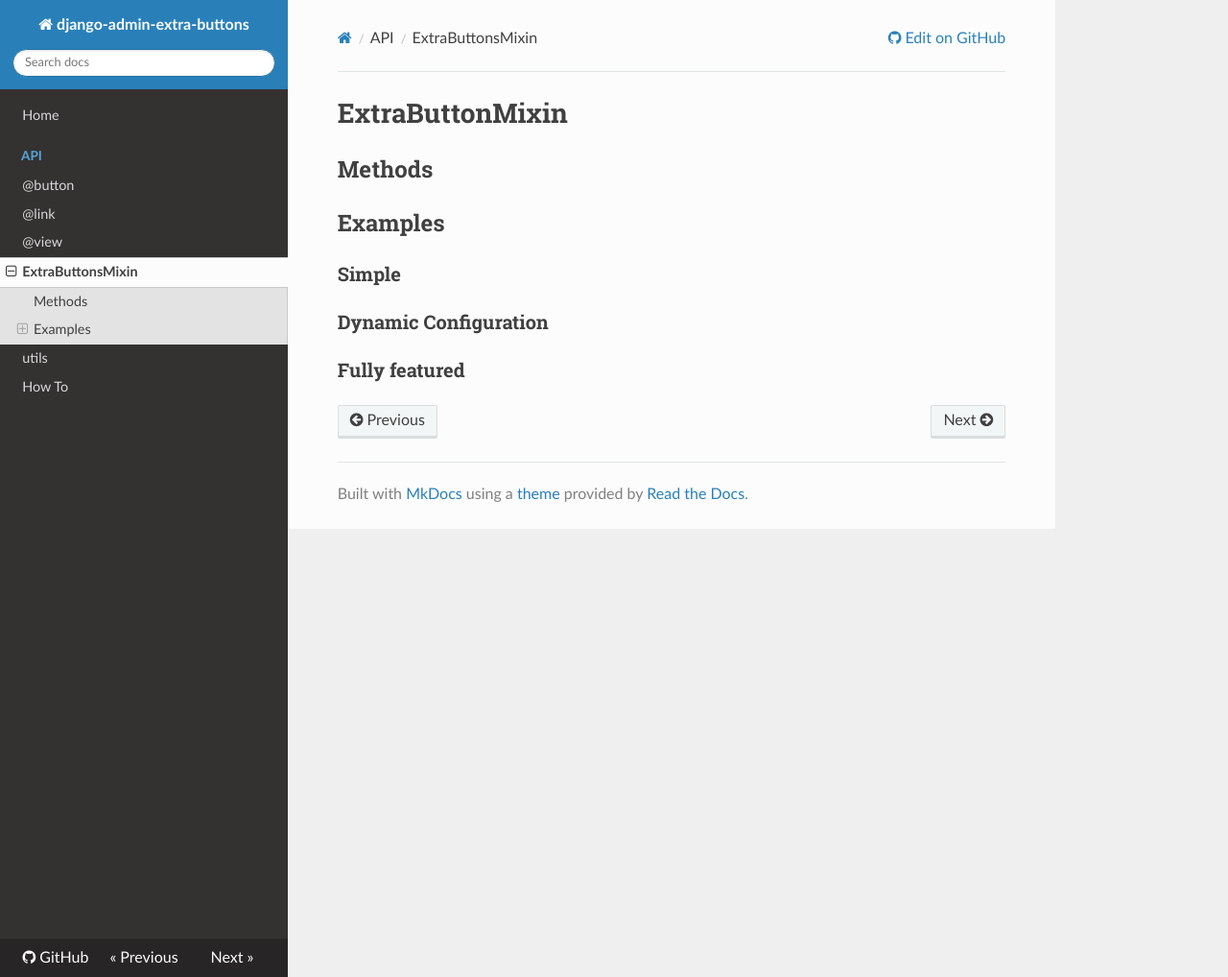
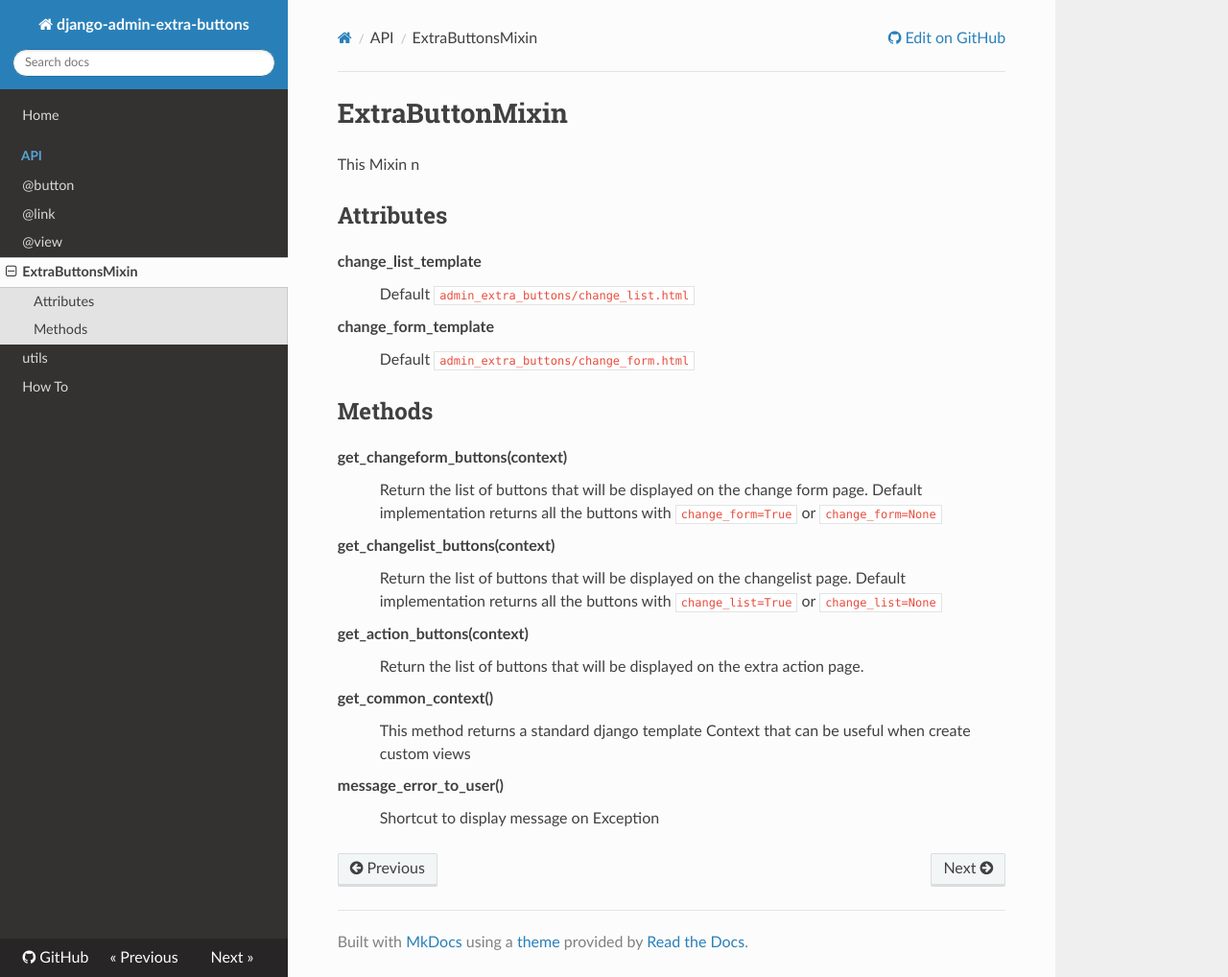
Before and after one commit to saxix/django-admin-extra-buttons, an MkDocs documentation site: the page built from docs/docs/api/mixin.md, in a window 1280 px wide and 1018 px high. Shown: the whole window at 96% size. Built offline with MkDocs 1.6.1, drawn with Linux system fonts in a browser that asks for light colours; nearby versions of some CDN libraries.

Commit message:
updates docs

```diff
--- a/docs/docs/api/mixin.md
+++ b/docs/docs/api/mixin.md
@@ -1,11 +1,32 @@
 # ExtraButtonMixin
+
+This Mixin n
+
+## Attributes
+
+change_list_template
+: Default `admin_extra_buttons/change_list.html`
+
+
+change_form_template
+: Default `admin_extra_buttons/change_form.html`
 
 ## Methods
 
-## Examples
+get_changeform_buttons(context)
+: Return the list of buttons that will be displayed on the change form page.
+Default implementation returns all the buttons with `change_form=True` or `change_form=None`
 
-### Simple
+get_changelist_buttons(context)
+: Return the list of buttons that will be displayed on the changelist page.
+Default implementation returns all the buttons with `change_list=True` or `change_list=None`
 
-### Dynamic Configuration
 
-### Fully featured
+get_action_buttons(context)
+: Return the list of buttons that will be displayed on the extra action page.
+
+get_common_context()
+: This method returns a standard django template Context that can be useful when create custom views
+
+message_error_to_user()
+: Shortcut to display message on Exception
```
Also changed, not shown: docs/docs/api/handlers.md (added, +10 -0 lines), docs/docs/howto.md (+4 -0 lines), 1 other file.
